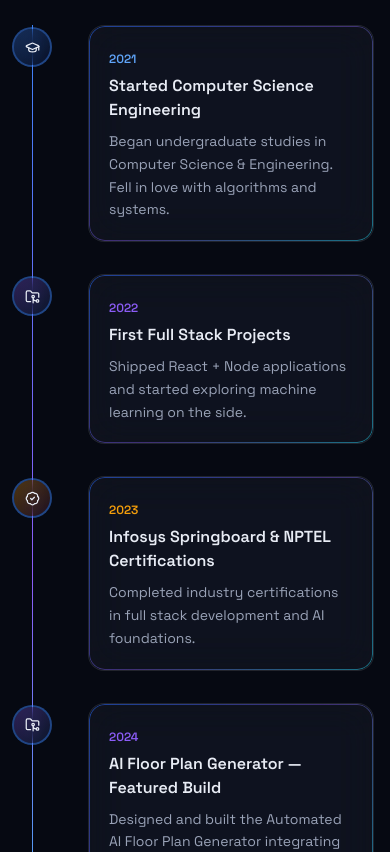
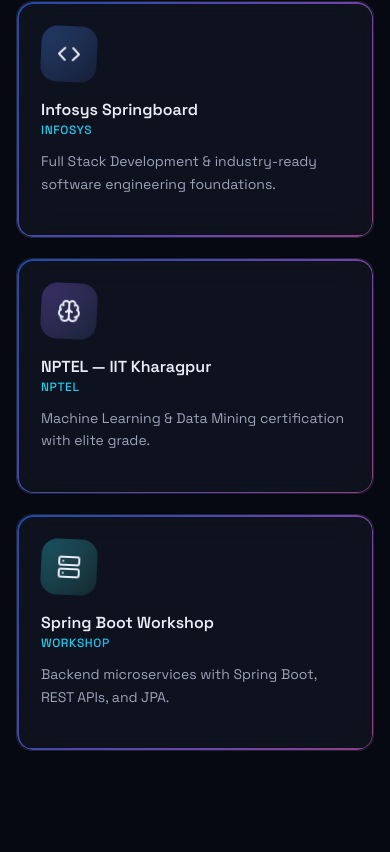
Before and after one commit to mohdalii/aliportfolio, a React (Vite) app: page / in a window 390 px wide. Shown: the part 7292-8144 px from the top of the page. Built offline with nearby package versions, Linux system fonts and the light colour scheme.

Commit message:
navbar update

```diff
--- a/src/App.tsx
+++ b/src/App.tsx
@@ -12,7 +12,6 @@
 import { Skills } from './components/sections/Skills';
 import { Projects } from './components/sections/Projects';
 import { ProjectModal } from './components/sections/ProjectModal';
-import { Timeline } from './components/sections/Timeline';
 import { Certifications } from './components/sections/Certifications';
 import { Experience } from './components/sections/Experience';
 import { Contact } from './components/sections/Contact';
@@ -67,7 +66,6 @@
         <About />
         <Skills />
         <Projects onOpen={setProjectId} />
-        <Timeline />
         <Certifications />
         <Experience />
         <Contact />
--- a/src/components/sections/Timeline.tsx
+++ /dev/null
@@ -1,58 +0,0 @@
-import { motion } from 'framer-motion';
-import { GraduationCap, BadgeCheck, FolderGit2, Route } from 'lucide-react';
-import { TIMELINE } from '../../data/portfolio';
-import { SectionHeading, Reveal } from '../ui/Reveal';
-import { SpotlightCard } from '../ui/SpotlightCard';
-
-const ICONS: Record<string, any> = {
-  education: GraduationCap,
-  certifications: BadgeCheck,
-  projects: FolderGit2,
-  journey: Route,
-};
-
-const ACCENTS: Record<string, { accent: any; chip: string; year: string }> = {
-  education: { accent: 'royal', chip: 'from-royal-500/30 to-royal-700/10', year: 'text-royal-400' },
-  certifications: { accent: 'amber', chip: 'from-accent-amber/30 to-accent-pink/10', year: 'text-accent-amber' },
-  projects: { accent: 'purple', chip: 'from-accent-purple/30 to-royal-500/10', year: 'text-accent-purple' },
-  journey: { accent: 'cyan', chip: 'from-accent-cyan/30 to-accent-emerald/10', year: 'text-accent-cyan' },
-};
-
-export function Timeline() {
-  return (
-    <section id="timeline" className="relative px-4 py-24">
-      <div className="mx-auto max-w-[1280px]">
-        <SectionHeading eyebrow="Timeline" title="The journey so far" subtitle="Education, certifications, projects, and milestones." />
-
-        <div className="relative mx-auto max-w-2xl">
-          <div className="absolute left-4 top-0 h-full w-px bg-gradient-to-b from-royal-500 via-accent-purple to-accent-cyan md:left-1/2 md:-translate-x-1/2" />
-
-          <div className="space-y-8">
-            {TIMELINE.map((item, i) => {
-              const Icon = ICONS[item.type] ?? Route;
-              const a = ACCENTS[item.type] ?? ACCENTS.journey;
-              const left = i % 2 === 0;
-              return (
-                <Reveal key={item.title} delay={i * 0.05}>
-                  <div className={`relative flex items-start gap-6 pl-12 md:pl-0 ${left ? 'md:flex-row' : 'md:flex-row-reverse'}`}>
-                    <div className={`absolute left-4 top-1 z-10 grid h-9 w-9 -translate-x-1/2 place-items-center rounded-full bg-gradient-to-br ${a.chip} backdrop-blur text-fg ring-2 ring-base transition-transform duration-300 hover:scale-110 md:left-1/2`}>
-                      <Icon size={15} />
-                    </div>
-                    <div className="md:w-1/2" />
-                    <div className={`md:w-1/2 ${left ? 'md:pl-8' : 'md:pr-8 md:text-right'}`}>
-                      <SpotlightCard accent={a.accent} className="rounded-2xl p-5">
-                        <span className={`text-xs font-semibold ${a.year}`}>{item.year}</span>
-                        <h3 className="mt-1 text-base font-semibold">{item.title}</h3>
-                        <p className="mt-2 text-sm leading-relaxed text-muted">{item.description}</p>
-                      </SpotlightCard>
-                    </div>
-                  </div>
-                </Reveal>
-              );
-            })}
-          </div>
-        </div>
-      </div>
-    </section>
-  );
-}
--- a/src/data/portfolio.ts
+++ b/src/data/portfolio.ts
@@ -141,38 +141,7 @@
   },
 ];
 
-export const TIMELINE = [
-  {
-    year: '2021',
-    title: 'Started Computer Science Engineering',
-    type: 'education',
-    description: 'Began undergraduate studies in Computer Science & Engineering. Fell in love with algorithms and systems.',
-  },
-  {
-    year: '2022',
-    title: 'First Full Stack Projects',
-    type: 'projects',
-    description: 'Shipped React + Node applications and started exploring machine learning on the side.',
-  },
-  {
-    year: '2023',
-    title: 'Infosys Springboard & NPTEL Certifications',
-    type: 'certifications',
-    description: 'Completed industry certifications in full stack development and AI foundations.',
-  },
-  {
-    year: '2024',
-    title: 'AI Floor Plan Generator — Featured Build',
-    type: 'projects',
-    description: 'Designed and built the Automated AI Floor Plan Generator integrating ML, AutoCAD, and 3D visualization.',
-  },
-  {
-    year: '2025',
-    title: 'AI Engineer & Open Source Contributor',
-    type: 'journey',
-    description: 'Continuing to build at the intersection of AI, web, and design systems.',
-  },
-];
+
 
 export const CERTIFICATIONS = [
   {
@@ -230,6 +199,5 @@
   { label: 'About', href: '#about' },
   { label: 'Skills', href: '#skills' },
   { label: 'Projects', href: '#projects' },
-  { label: 'Timeline', href: '#timeline' },
   { label: 'Contact', href: '#contact' },
 ];
```
